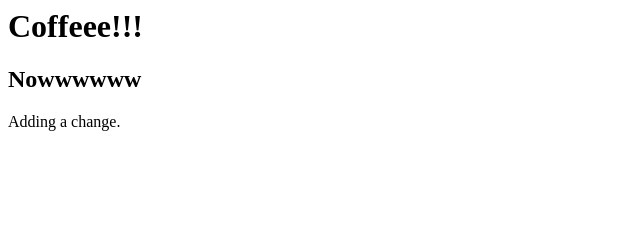
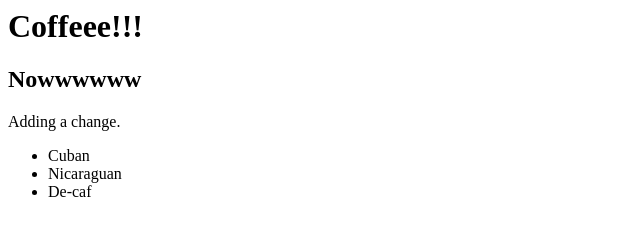
Before and after one commit to jmccutchanwd/gitPractice, a plain HTML site: page index.html in a window 1280 px wide. Shown: the whole page, without its empty margins (0-640 px from the left). Drawn offline with Linux system fonts and the light colour scheme.

Commit message:
added list

```diff
--- a/index.html
+++ b/index.html
@@ -1,3 +1,8 @@
 <h1>Coffeee!!!</h1>
 <h2>Nowwwwww</h2>
 <p>Adding a change.</p>
+<ul>
+	<li>Cuban</li>
+	<li>Nicaraguan</li>
+	<li>De-caf</li>
+</ul>
```
